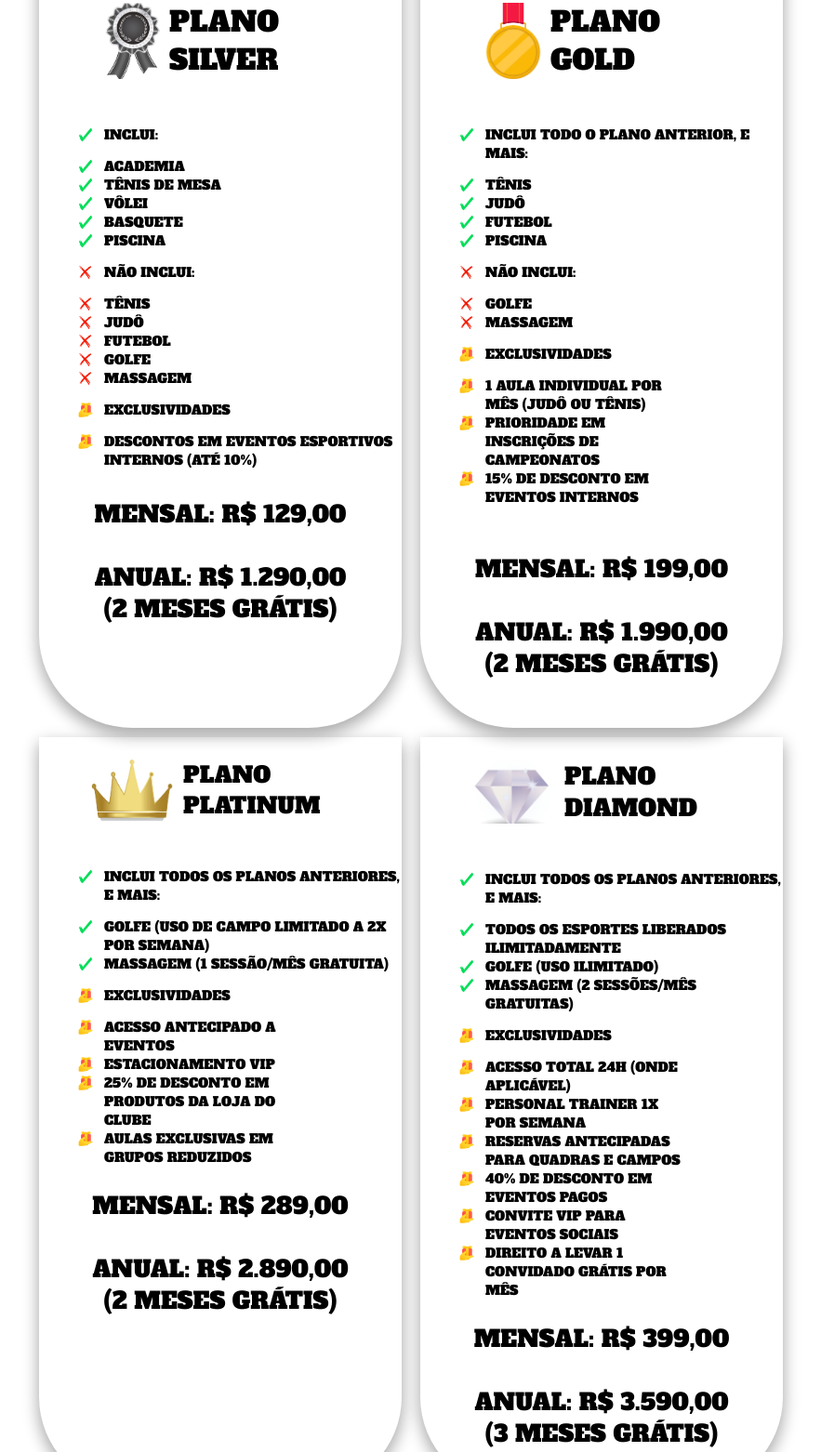
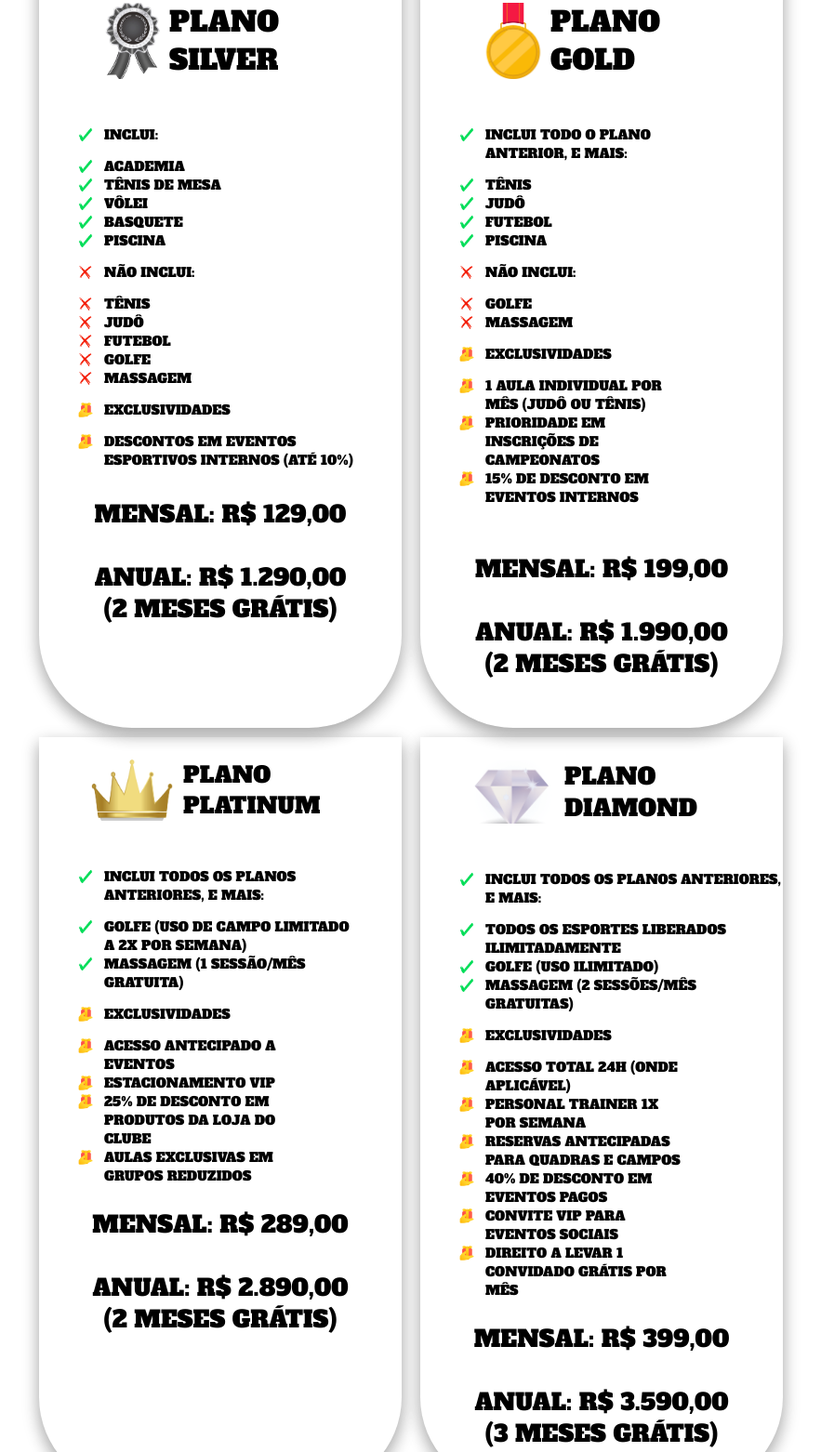
Before and after one commit to Guilherme123e/Site-Fitness-Landing-Page-Responsiva, a plain HTML site: page aba-plano.html in a window 1280 px wide. Shown: the part 127-1689 px from the top of the page at 93% size, without its empty margins (198-1081 px from the left). Drawn offline with Linux system fonts and the light colour scheme.

Commit message:
Update style-aba-planos.css

```diff
--- a/css/style-aba-planos.css
+++ b/css/style-aba-planos.css
@@ -51,6 +51,7 @@
   font-size: 14px;
   box-shadow: 0 8px 16px 0 rgba(0, 0, 0, 0.2), 0 6px 20px 0 rgba(0, 0, 0, 0.19);
   width: 100%;
+  min-width: 280px;
 }
 
 
@@ -126,6 +127,7 @@
   background-size: 20px 20px;
   background-repeat: no-repeat;
   padding-left: 30px;
+  margin-right: 50px;
 }
 
 /*DESIGN DO TEXTO DO VALOR MENSAL E ANUAL DA MENSALIDADE DO CARD PLANO SILVER*/
@@ -166,6 +168,7 @@
   font-size: 14px;
   box-shadow: 0 8px 16px 0 rgba(0, 0, 0, 0.2), 0 6px 20px 0 rgba(0, 0, 0, 0.19);
   width: 100%;
+  min-width: 280px;
 }
 
 /*DESIGN DO TITULO DO CARD PLANO GOLD*/
@@ -221,6 +224,7 @@
   background-size: 20px 20px;
   background-repeat: no-repeat;
   text-align: left;
+  margin-right: 50px;
 }
 
 /*IMAGEM A ESQUERDA DA LISTA EXCLUSIVIDADES DO CARD PLANO GOLD*/
@@ -290,6 +294,7 @@
   margin-right: 10px;
   max-width: 390px;
   box-shadow: 0 8px 16px 0 rgba(0, 0, 0, 0.2), 0 6px 20px 0 rgba(0, 0, 0, 0.19);
+  min-width: 280px;
 }
 
 
@@ -337,6 +342,7 @@
   background-size: 20px 20px;
   background-repeat: no-repeat;
   text-align: left;
+  margin-right: 50px;
 }
 
 .ii3 li {
@@ -346,6 +352,7 @@
   background-size: 20px 20px;
   background-repeat: no-repeat;
   text-align: left;
+  margin-right: 50px;
 }
 
 /*IMAGEM A ESQUERDA DA LISTA EXCLUSIVIDADES DO CARD PLANO PLATINUM*/
@@ -414,6 +421,7 @@
   max-width: 390px;
   box-shadow: 0 8px 16px 0 rgba(0, 0, 0, 0.2), 0 6px 20px 0 rgba(0, 0, 0, 0.19);
   width: 100%;
+  min-width: 280px;
 }
 
 
@@ -461,6 +469,7 @@
   background-size: 20px 20px;
   background-repeat: no-repeat;
   text-align: left;
+  margin-right: 50px;
 }
 
 .ii4 li {
```
